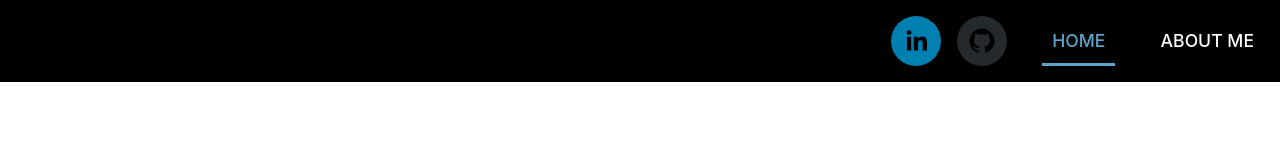
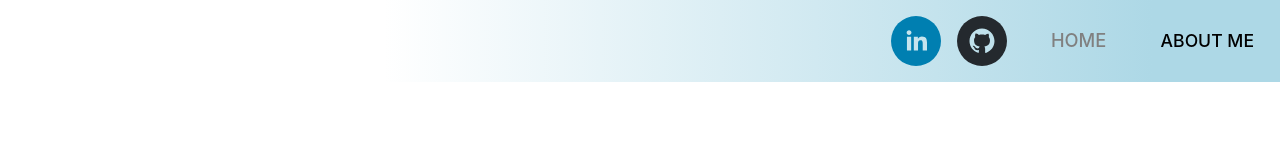
Before and after one commit to ClaytonONeill/clayton-oneill-portfolio, a React (Create React App) app: page / in a window 1280 px wide. In both pictures the pointer is over the element "HOME". Shown: the top 153 px of the page. Built offline with nearby package versions, Linux system fonts and the light colour scheme.

Commit message:
switched the color scheme again becuase i am bad at commitment

```diff
--- a/src/App.css
+++ b/src/App.css
@@ -1,8 +1,3 @@
-:root {
-  --header-purple-light: #7c40ff;
-  --header-purple-dark: #651fff;
-}
-
 body {
   background-size: auto;
 }
@@ -14,7 +9,7 @@ body {
   display: flex;
   flex-direction: row;
   justify-content: right;
-  background: black;
+  background: linear-gradient(to right, white 30%, lightblue 90%);
 }
 
 /* =============== NAV STYLE =============== */
@@ -24,7 +19,6 @@ body {
 }
 
 .social-icon:hover {
-  color: black;
   cursor: pointer;
   transition: .1s;
   transform: scale(1.1);
@@ -35,11 +29,15 @@ body {
   flex-direction: row;
 }
 
+.nav-links h1 {
+  color: black;
+}
+
 .nav-links h1:hover {
-  color: #5da5cd;
+  transition: .2s ease-in;
+  color: grey;
   cursor: pointer;
-  transition: .2s;
-  border-bottom: 3px solid #5da5cd;
+  transform: scale(1.04);
 }
 
 .nav-list-item  {
@@ -110,7 +108,7 @@ body {
 }
 
 .home-picture:hover {
-  box-shadow: -1px 1px 4px lightblue;
+  box-shadow: -1px 1px 4px #7AD7F0;
   transform: scale(1.1);
   cursor: pointer;
 }
```
